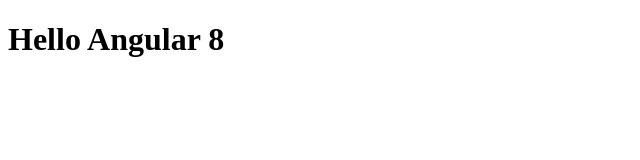
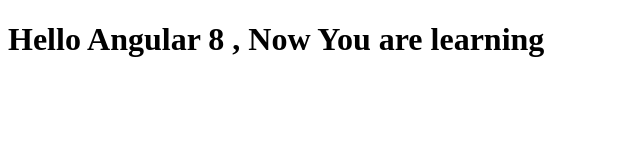
Before and after one commit to jawadzour/jawadzour, a plain HTML site: page index.html in a window 1280 px wide. Shown: the whole page, without its empty margins (0-640 px from the left). Drawn offline with Linux system fonts and the light colour scheme.

Commit message:
File Modified

```diff
--- a/index.html
+++ b/index.html
@@ -5,6 +5,6 @@
     <title>Angular </title>
   </head>
   <body>
-    <h1>Hello Angular 8</h1>
+    <h1>Hello Angular 8 , Now You are learning</h1>
   </body>
 </html>
```
